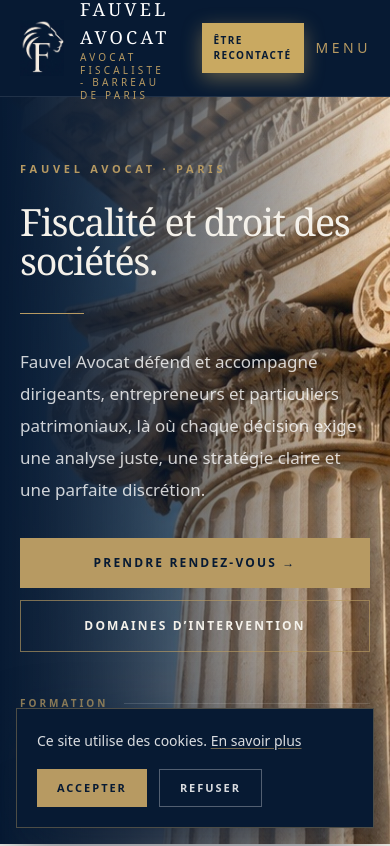
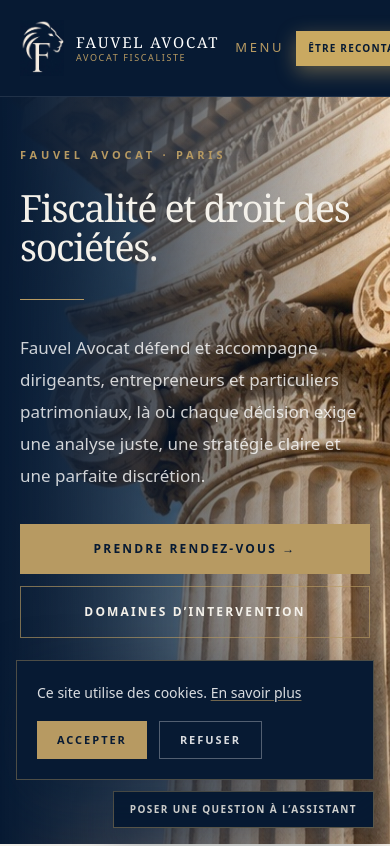
Before and after one commit to tomfauvel6-wq/Fauvel-Avocat, a Next.js app: page / in a window 390 px wide. Shown: the top 846 px of the page. Built offline with nearby package versions, Linux system fonts and the light colour scheme.

Commit message:
V88-V89 : mobile, Google Tag Manager

```diff
--- a/app/layout.tsx
+++ b/app/layout.tsx
@@ -95,6 +95,10 @@
   return (
     <html lang="fr">
       <body>
+        {/* Google Tag Manager (noscript) */}
+        <noscript>
+          <iframe src="https://www.googletagmanager.com/ns.html?id=GTM-PCN6DHGC" height="0" width="0" style={{ display: "none", visibility: "hidden" }} />
+        </noscript>
         <Providers>
           <Header />
           {children}
@@ -117,6 +121,10 @@
             gtag('config', 'AW-18445047687');
           `}
         </Script>
+        {/* Google Tag Manager, chargé après les réglages de consentement */}
+        <Script id="google-tag-manager" strategy="beforeInteractive">
+          {`(function(w,d,s,l,i){w[l]=w[l]||[];w[l].push({'gtm.start':new Date().getTime(),event:'gtm.js'});var f=d.getElementsByTagName(s)[0],j=d.createElement(s),dl=l!='dataLayer'?'&l='+l:'';j.async=true;j.src='https://www.googletagmanager.com/gtm.js?id='+i+dl;f.parentNode.insertBefore(j,f);})(window,document,'script','dataLayer','GTM-PCN6DHGC');`}
+        </Script>
         <Script src="https://www.googletagmanager.com/gtag/js?id=AW-18445047687" strategy="afterInteractive" />
         <CookieBanner />
         <AssistantWidget />
--- a/app/page.tsx
+++ b/app/page.tsx
@@ -33,7 +33,7 @@
         <AnimatedHomeColumn />
         <div className="absolute inset-0 z-10 bg-gradient-to-r from-navy via-navy/55 to-navy/5" />
         <div className="relative z-20 flex items-center">
-          <div className="container-premium py-10 lg:mr-0 lg:max-w-[630px]">
+          <div className="container-premium py-10 pb-24 lg:mr-0 lg:max-w-[630px] lg:pb-10">
             <p className="mb-6 text-[11px] font-semibold uppercase tracking-[0.34em] text-gold">Fauvel Avocat · Paris</p>
             <h1 className="font-serif text-[2.35rem] leading-[1.05] tracking-[-0.035em] text-ivory md:text-6xl lg:text-[4.45rem]">
               Fiscalité et droit des sociétés.
@@ -51,8 +51,8 @@
               <span className="text-[10px] font-semibold uppercase tracking-[0.3em] text-gold/80">Formation</span>
               <span className="h-px flex-1 bg-white/15" />
             </div>
-            <p className="mt-3 text-[13px] leading-7 tracking-[0.02em] text-white/55">
-              <span className="text-white/90">Paris 1 Panthéon-Sorbonne</span><span className="mx-2 text-gold/50">·</span><span className="text-white/90">Paris 2 Panthéon-Assas</span><span className="mx-2 text-gold/50">·</span>EFB<span className="mx-2 text-gold/50">·</span>IDPA
+            <p className="mt-3 whitespace-nowrap text-[12px] leading-7 tracking-[0.01em] text-white/55 sm:text-[13px] sm:tracking-[0.02em]">
+              <span className="text-white/90"><span className="sm:hidden">Paris 1 Sorbonne</span><span className="hidden sm:inline">Paris 1 Panthéon-Sorbonne</span></span><span className="mx-1.5 text-gold/50 sm:mx-2">·</span><span className="text-white/90"><span className="sm:hidden">Paris 2 Assas</span><span className="hidden sm:inline">Paris 2 Panthéon-Assas</span></span><span className="mx-1.5 text-gold/50 sm:mx-2">·</span>EFB<span className="mx-1.5 text-gold/50 sm:mx-2">·</span>IDPA
             </p>
           </div>
         </div>
--- a/components/AssistantWidget.tsx
+++ b/components/AssistantWidget.tsx
@@ -125,9 +125,9 @@
         <button
           type="button"
           onClick={() => setOpen(true)}
-          className="fixed bottom-5 left-5 z-40 border border-gold/50 bg-navy px-4 py-3 text-[11px] font-bold uppercase tracking-[0.18em] text-ivory shadow-[0_16px_40px_rgba(7,26,51,0.35)] transition hover:border-gold hover:text-gold md:bottom-6 md:left-6"
+          className="fixed bottom-4 right-4 z-40 border border-gold/50 bg-navy px-4 py-2.5 text-[10px] font-bold uppercase tracking-[0.14em] text-ivory shadow-[0_16px_40px_rgba(7,26,51,0.35)] transition hover:border-gold hover:text-gold md:bottom-6 md:left-6 md:right-auto md:py-3 md:text-[11px] md:tracking-[0.18em]"
         >
-          Une question ? Jarvis vous répond
+          Poser une question à l’assistant
         </button>
       )}
 
--- a/components/CookieBanner.tsx
+++ b/components/CookieBanner.tsx
@@ -45,7 +45,7 @@
     <div
       role="dialog"
       aria-label="Gestion des cookies"
-      className="fixed inset-x-4 bottom-4 z-50 mx-auto max-w-md border border-gold/40 bg-navy p-5 text-white shadow-[0_20px_60px_rgba(7,26,51,0.45)] md:inset-x-auto md:right-6 md:bottom-6"
+      className="fixed inset-x-4 bottom-16 z-50 mx-auto max-w-md md:bottom-6 border border-gold/40 bg-navy p-5 text-white shadow-[0_20px_60px_rgba(7,26,51,0.45)] md:inset-x-auto md:right-6 md:bottom-6"
     >
       <p className="text-[14px] leading-6 text-white/85">
         Ce site utilise des cookies.{" "}
--- a/components/Header.tsx
+++ b/components/Header.tsx
@@ -20,14 +20,14 @@
 
   return (
     <header className="fixed left-0 top-0 z-50 w-full border-b border-white/10 bg-navy text-white">
-      <div className="container-premium flex h-24 items-center justify-between gap-8 lg:h-28">
-        <Link href="/" className="flex items-center gap-4" onClick={() => setOpen(false)}>
+      <div className="container-premium flex h-24 items-center justify-between gap-4 sm:gap-8 lg:h-28">
+        <Link href="/" className="flex items-center gap-3 sm:gap-4" onClick={() => setOpen(false)}>
           <div className="relative h-14 w-[44px] flex-none">
             <Image src="/images/header/monogramme-gauche.jpg" alt="" fill sizes="44px" className="object-contain" />
           </div>
           <div className="leading-tight lg:space-y-0.5">
-            <div className="font-serif text-lg uppercase tracking-[0.18em] lg:text-xl">Fauvel Avocat</div>
-            <div className="text-[10px] uppercase tracking-[0.32em] text-gold">Avocat fiscaliste - Barreau de Paris</div>
+            <div className="whitespace-nowrap font-serif text-[15px] uppercase tracking-[0.12em] sm:text-lg sm:tracking-[0.18em] lg:text-xl">Fauvel Avocat</div>
+            <div className="whitespace-nowrap text-[9px] uppercase tracking-[0.18em] text-gold sm:text-[10px] sm:tracking-[0.32em]">Avocat fiscaliste<span className="hidden sm:inline"> - Barreau de Paris</span></div>
             <div className="mt-0.5 hidden text-[10px] tracking-[0.08em] text-white/55 sm:block">222 boulevard Saint-Germain, Paris 7ème</div>
           </div>
         </Link>
@@ -92,16 +92,16 @@
         </div>
 
         <div className="flex items-center gap-3 md:hidden">
+          <button className="text-[13px] uppercase tracking-[0.2em] text-gold" onClick={() => setOpen(!open)}>
+            {open ? "Fermer" : "Menu"}
+          </button>
           <Link
             href="/contact"
-            className="bg-ocre px-3 py-2.5 text-[10px] font-bold uppercase tracking-[0.14em] text-navy shadow-[0_6px_20px_rgba(201,169,97,0.45)]"
+            className="whitespace-nowrap bg-ocre px-3 py-2.5 text-[10px] font-bold uppercase tracking-[0.12em] text-navy shadow-[0_6px_20px_rgba(201,169,97,0.45)]"
             onClick={() => setOpen(false)}
           >
             Être recontacté
           </Link>
-          <button className="text-sm uppercase tracking-[0.25em] text-gold" onClick={() => setOpen(!open)}>
-            {open ? "Fermer" : "Menu"}
-          </button>
         </div>
       </div>
 
```
Also changed, not shown: CHANGELOG-V87.txt (deleted), CHANGELOG-V89.txt (added), 1 other file (tests, documents, lock files or other folders).
